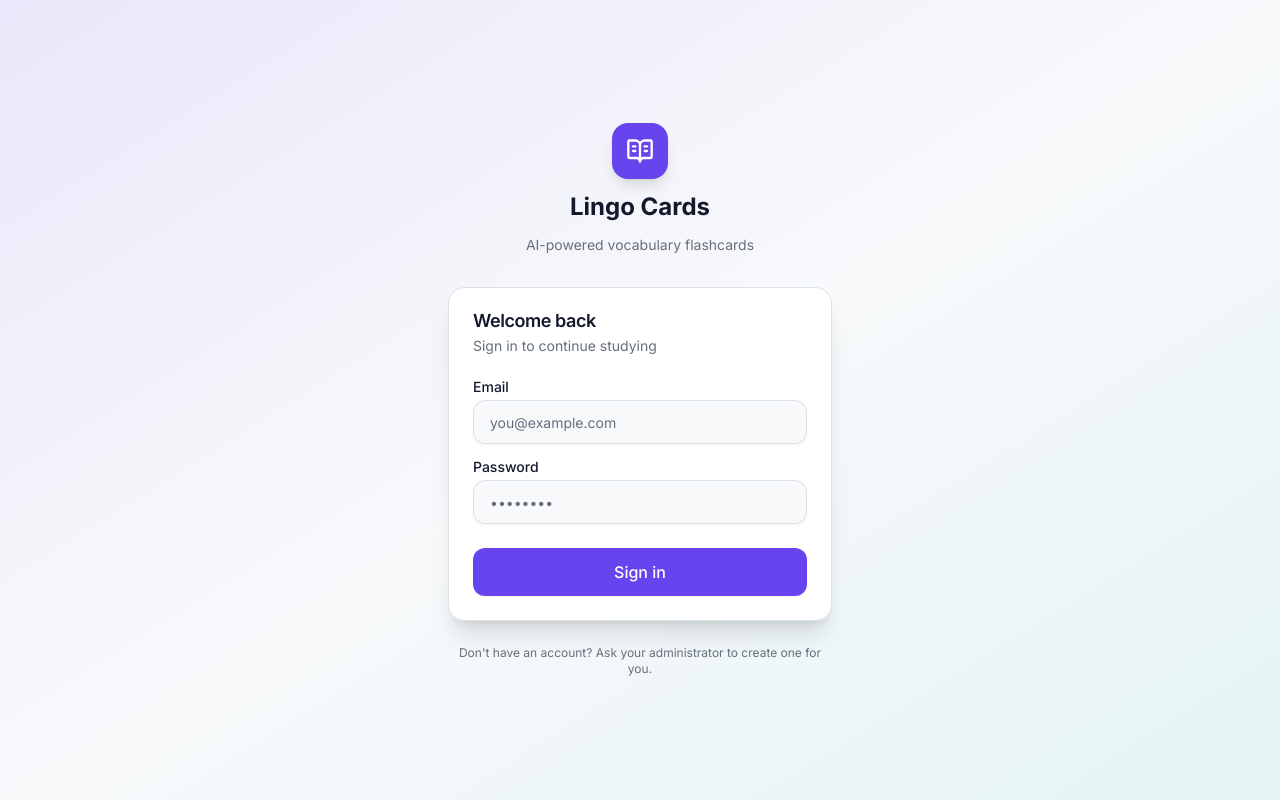
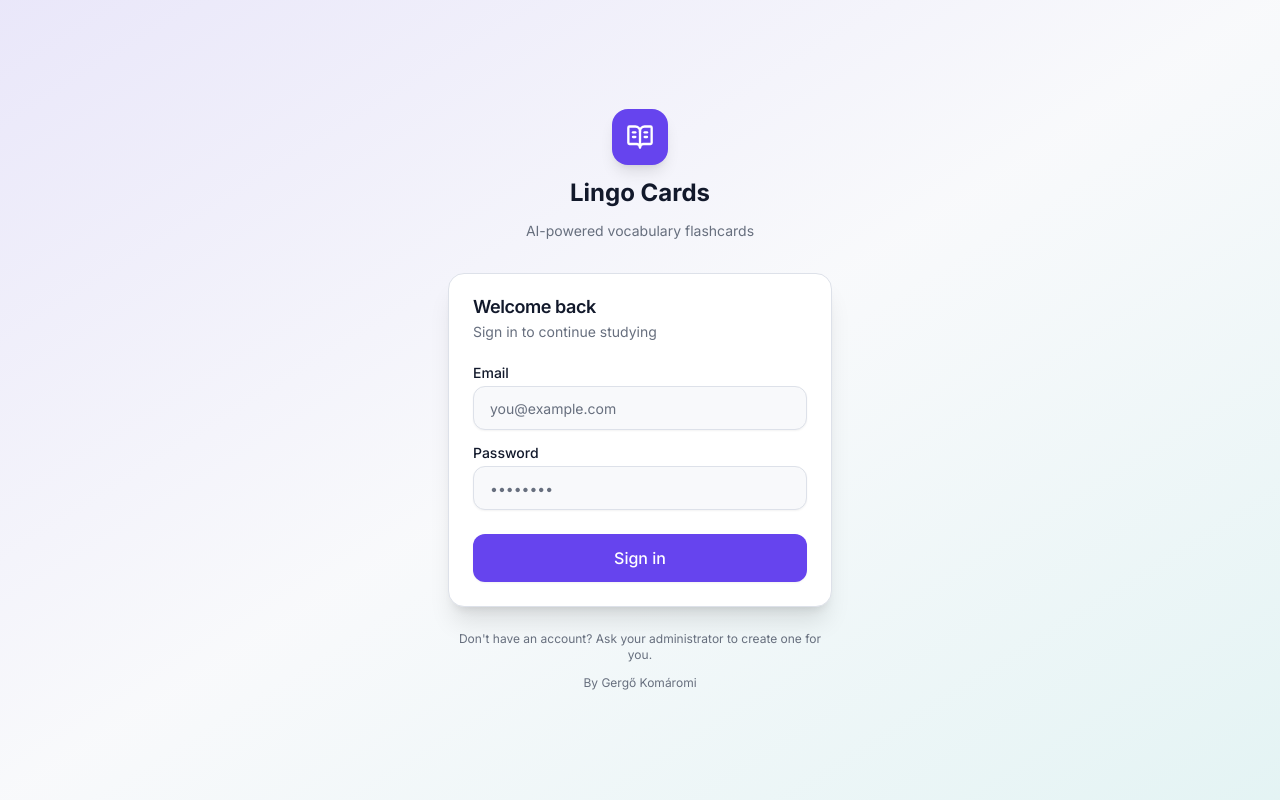
Before and after one commit to komaromigergo/lingo-cards, a Next.js app: page /login in a window 1280 px wide. Built offline with nearby package versions, Linux system fonts and the light colour scheme.

Commit message:
Add author credit to login page
Added author credit to the login page.

```diff
--- a/src/app/login/page.tsx
+++ b/src/app/login/page.tsx
@@ -89,8 +89,11 @@
           </CardContent>
         </Card>
 
-        <p className="mt-6 text-center text-xs text-muted-foreground">
+                <p className="mt-6 text-center text-xs text-muted-foreground">
           Don&apos;t have an account? Ask your administrator to create one for you.
+        </p>
+        <p className="mt-3 text-center text-xs text-muted-foreground">
+          By Gergő Komáromi
         </p>
       </div>
     </div>
```
